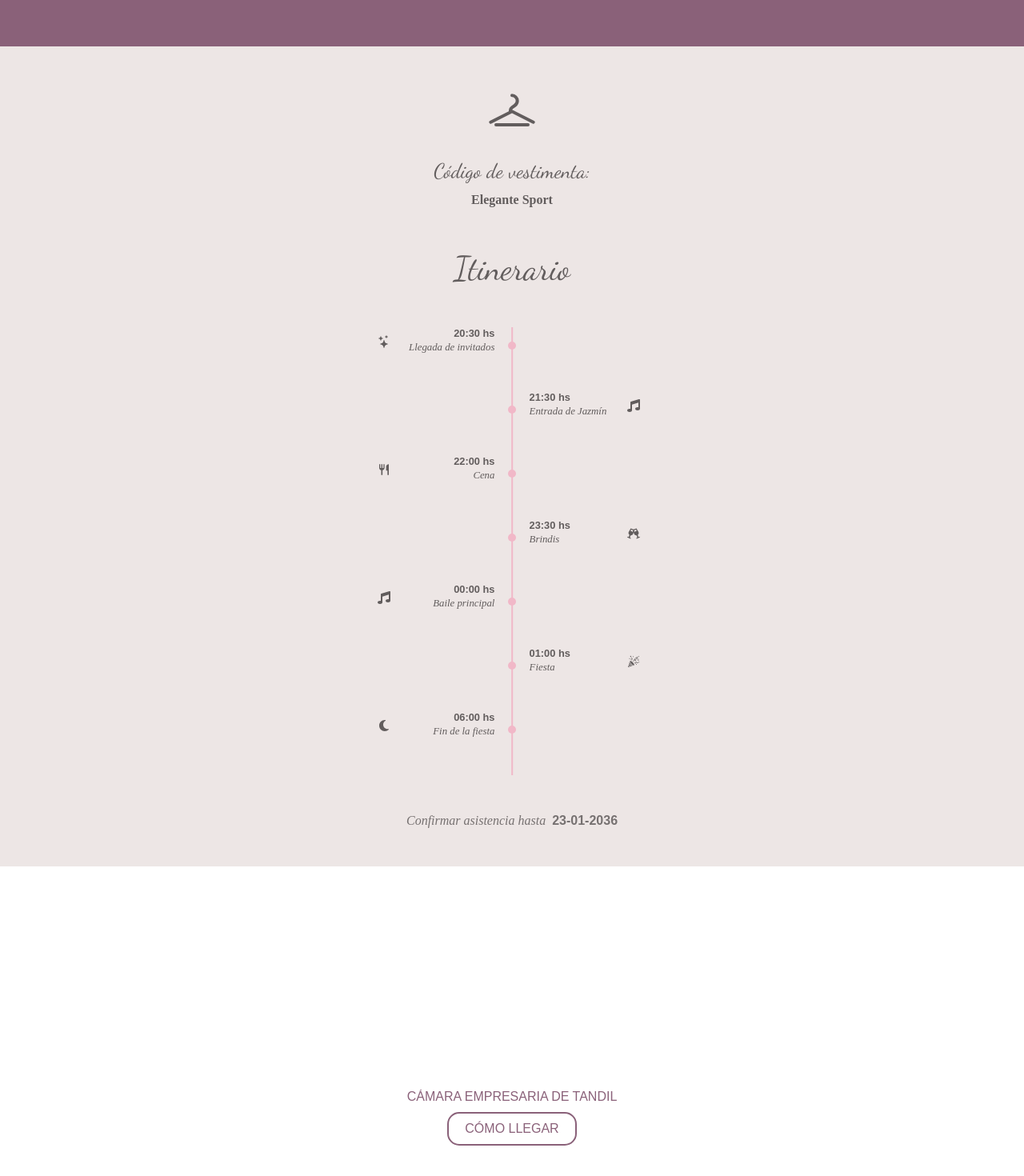
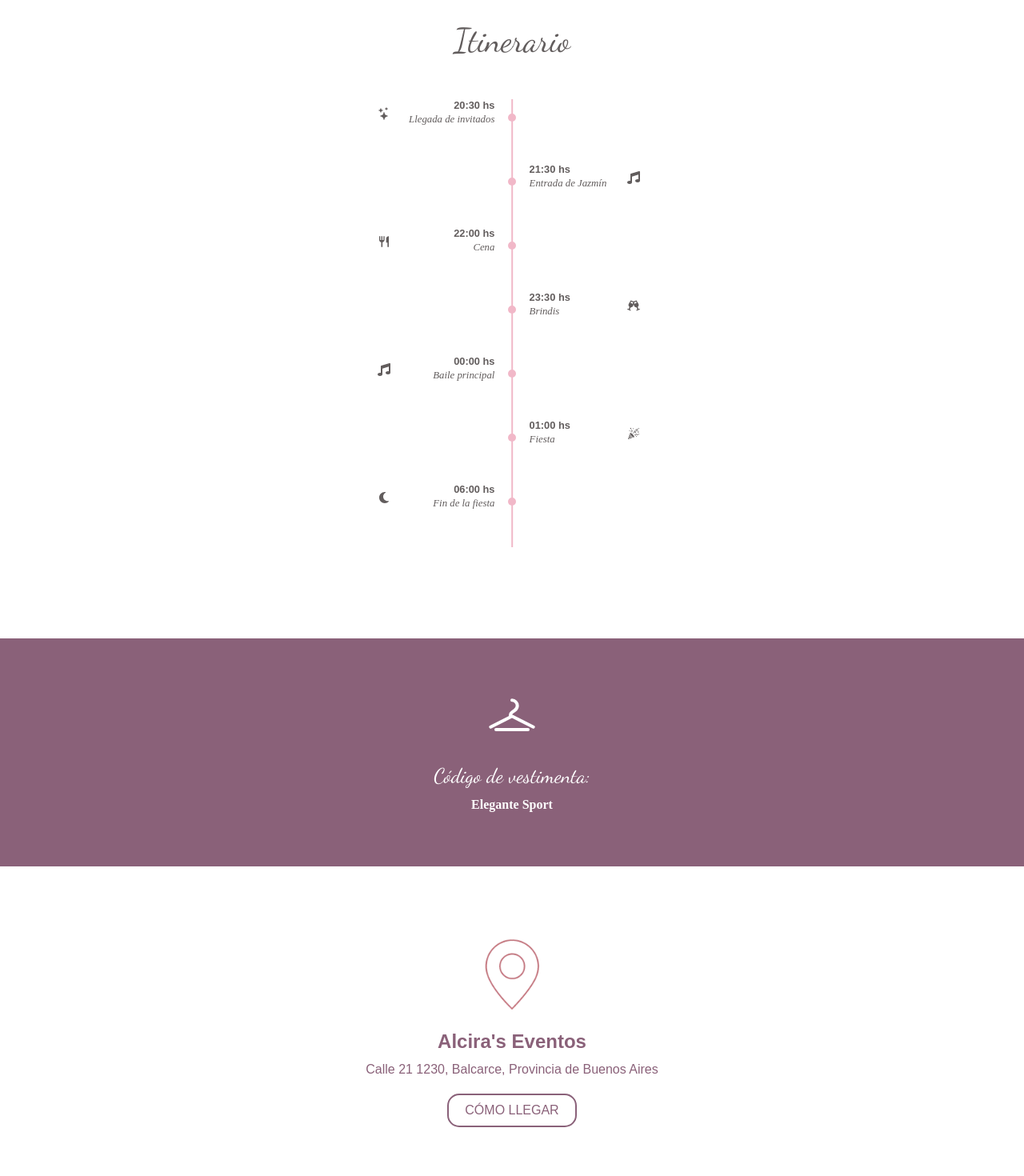
Before and after one commit to pochitaMorfoni/Mis15AniosJazmin, a React (Vite) app in the folder cumpleJazmin/: page / in a window 1280 px wide. Shown: the part 1132-2602 px from the top of the page at 80% size. Built offline with nearby package versions, Linux system fonts and the light colour scheme.

Commit message:
Agregado maps

```diff
--- a/cumpleJazmin/src/components/Invite.jsx
+++ b/cumpleJazmin/src/components/Invite.jsx
@@ -1,5 +1,6 @@
 import React from 'react'
 import CalendarGif from '../assets/image/calendar.gif'
+import MapsGif from '../assets/image/ubicacion.gif'
 import Card from './card/Card.jsx'
 import Contador from './contador/Contador.jsx'
 import './invite.scss'
@@ -26,6 +27,9 @@ const Invite = () => {
                 txtColor={color2}
                 bgColor={color1}
                 />
+
+            {/* Itinerario */}
+            <Itinerario/>
 
             {/* Dress Code */}
             <div className="dresscode">
@@ -62,15 +66,13 @@ const Invite = () => {
                 <p className="dresscode-main">Elegante Sport</p>
             </div>
 
-            {/* Itinerario */}
-            <Itinerario/>
 
-            <Card gif={CalendarGif}
-                title={"DONDE?"}
-                description={"CÁMARA EMPRESARIA DE TANDIL"}
+            <Card gif={MapsGif}
+                title={"Alcira's Eventos"}
+                description={"Calle 21 1230, Balcarce, Provincia de Buenos Aires"}
                 txtColor={color1}
                 bgColor={color2}
-                url={"https://www.google.com/maps/place/C%C3%A1mara+Empresaria+De+Tandil/@-37.3225151,-59.1343717,20z/data=!4m6!3m5!1s0x95911f91c30f134d:0xc8b8e1654fbcea7e!8m2!3d-37.322253!4d-59.1343951!16s%2Fg%2F1ts3gsz8?entry=ttu&g_ep=EgoyMDI2MDEwNy4wIKXMDSoASAFQAw%3D%3D"}
+                url={"https://maps.app.goo.gl/AhDfbRatQYHX3dUk6"}
                 textButton={"CÓMO LLEGAR"}
             />
         </React.Fragment>
--- a/cumpleJazmin/src/components/Invite.scss
+++ b/cumpleJazmin/src/components/Invite.scss
@@ -9,17 +9,6 @@
   box-sizing: border-box;
   font-family: 'Montserrat', sans-serif;
   overflow-x: hidden;
-}
-
-
-h1{
-  color: white;
-  font-weight: 400;
-}
-
-h2{
-  color: white;
-  font-family: Cardo, sans-serif;
 }
 
 .banner {
@@ -34,8 +23,8 @@ h2{
 }
 
 .dresscode {
-  background-color: colors.$background-color;
-  padding: 3rem 1rem 0;
+  background-color: colors.$primary-color;
+  padding: 4rem 1rem 4rem;
   text-align: center;
 }
 
@@ -48,13 +37,13 @@ h2{
 .hanger-icon {
   width: 5rem;
   height: 5rem;
-  color: colors.$itinerary-text;
+  color: colors.$dressCode-text;
 }
 
 .dresscode-title {
   font-family: 'Dancing Script', cursive;
   font-size: 1.6rem;
-  color: colors.$itinerary-text;
+  color: colors.$dressCode-text;
   margin-bottom: 0.75rem;
   font-weight: 400;
 }
@@ -64,7 +53,7 @@ h2{
   font-family: 'Cardo', serif;
   font-size: 1rem;
   font-style: italic;
-  color: colors.$itinerary-text;
+  color: colors.$dressCode-text;
   opacity: 0.85;
   display: flex;
   justify-content: center;
@@ -80,7 +69,7 @@ h2{
   font-family: 'Cardo', serif;
   font-size: 1rem;
   font-weight: 600;
-  color: colors.$itinerary-text;
+  color: colors.$dressCode-text;
   margin-bottom: 0.25rem;
 }
 
@@ -88,5 +77,5 @@ h2{
   font-family: 'Cardo', serif;
   font-size: 0.85rem;
   font-style: italic;
-  color: colors.$itinerary-text;
+  color: colors.$dressCode-text;
 }
--- a/cumpleJazmin/src/components/Itinerario/itinerario.scss
+++ b/cumpleJazmin/src/components/Itinerario/itinerario.scss
@@ -1,7 +1,7 @@
 @use '../../scss/colors';
 
 .itinerario {
-  background-color: colors.$background-color;
+  background-color: colors.$white;
   padding: 3rem 1rem 3rem;
 }
 
--- a/cumpleJazmin/src/components/card/Card.scss
+++ b/cumpleJazmin/src/components/card/Card.scss
@@ -1,5 +1,5 @@
 .card{
-    height:60vh;
+    height:50vh;
     width:100%;
     background-color: var(--bg-color);
     color: var(--txt-color);
@@ -7,6 +7,14 @@
     flex-direction:column;
     align-items:center;
     justify-content:center;
+
+    &-place{
+        display: flex;
+        height: 10vh;
+        flex-direction: column;
+        align-items: center;
+        justify-content: space-evenly;
+    }
 }
 
 .gif{
--- a/cumpleJazmin/src/components/card/card.jsx
+++ b/cumpleJazmin/src/components/card/card.jsx
@@ -7,8 +7,10 @@ const card = ({gif,title,description,url,textButton,txtColor,bgColor}) => {
                       '--txt-color': txtColor
                     }}>
         <img src={gif} className='gif'/>
-        <h2>{title}</h2>
-        <p>{description}</p>
+        <div className='card-place'>
+          <h2>{title}</h2>
+          <p>{description}</p>
+        </div>
         {url ? <a href={url} target="_blank" className='button' style={
                     {
                       '--bg-color': bgColor,
--- a/cumpleJazmin/src/scss/_colors.scss
+++ b/cumpleJazmin/src/scss/_colors.scss
@@ -1,5 +1,9 @@
 $background-color: #ede6e5; // fondo itinerario
 $white: #ffffff;
+$primary-color: #8a6179;
 
 $itinerary-text: #625d5d;  // texto principal
 $itinerary-line: #f1b8c8;  // línea + puntos
+
+$dressCode-text: #fff;  // texto principal
+$dressCode-line: #fff;  // línea + puntos
```
Also changed, not shown: cumpleJazmin/src/assets/image/ubicacion.gif (added).
